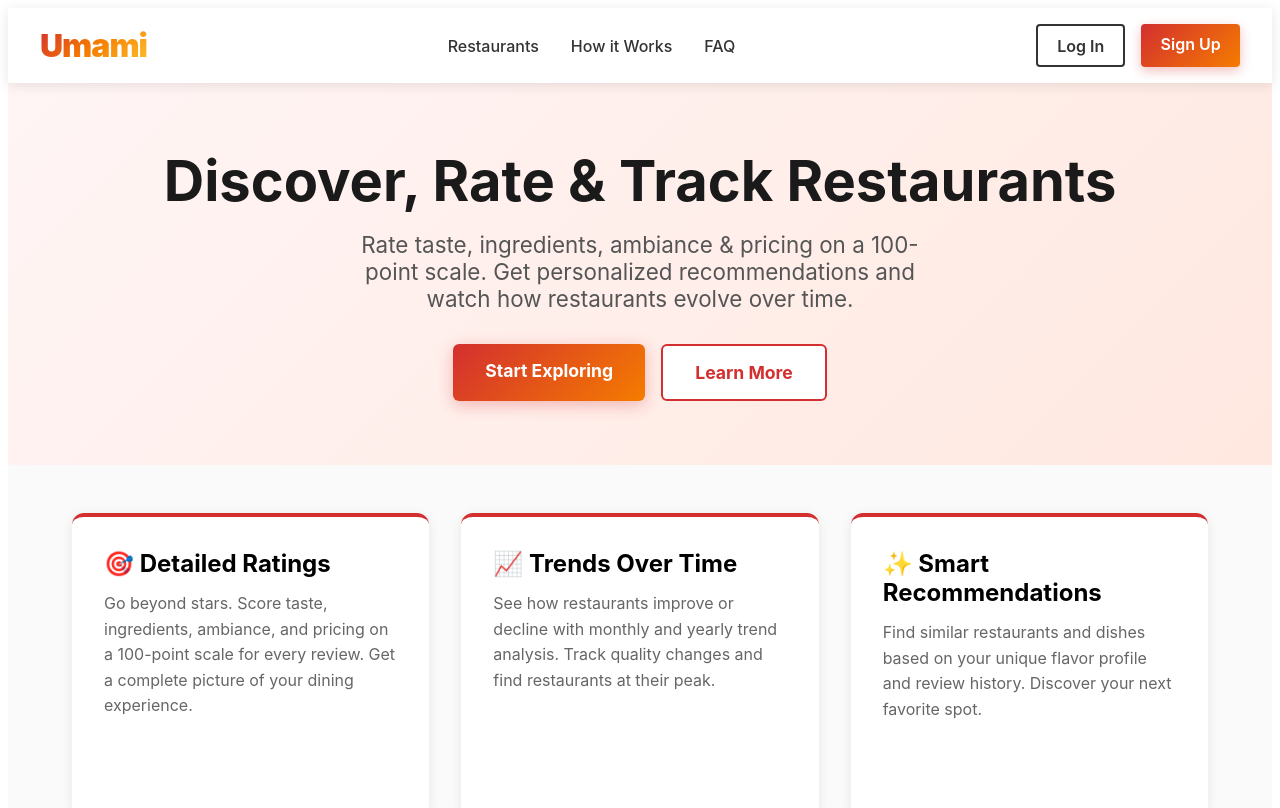
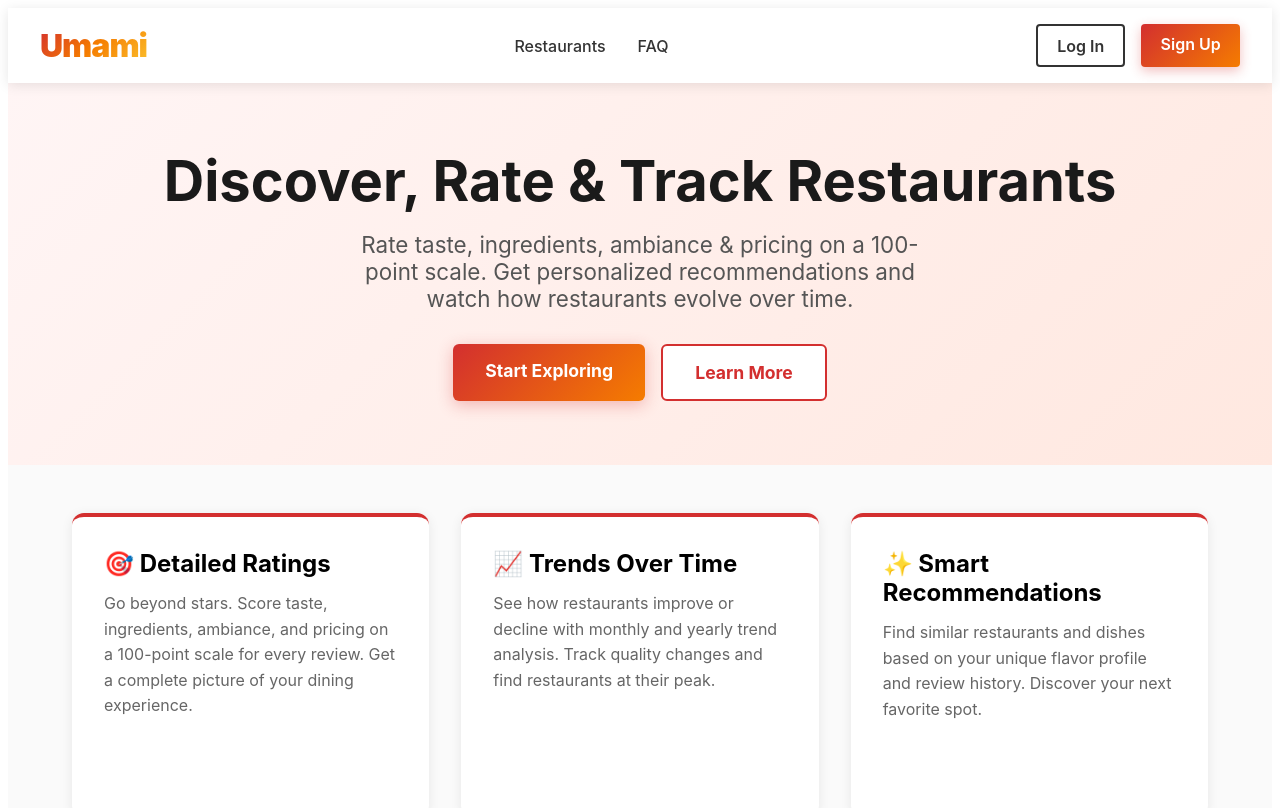
Before and after one commit to TaigaChang/food-review-app, a React (Vite) app in the folder client/: page / in a window 1280 px wide. Shown: the top 808 px of the page. Built offline with nearby package versions, Linux system fonts and the light colour scheme.

Commit message:
CHANGE: Add FAQ and combine how-it-works page into it.

```diff
--- a/client/src/App.jsx
+++ b/client/src/App.jsx
@@ -3,8 +3,7 @@ import { Routes, Route } from 'react-router-dom';
 import Header from './components/Header';
 import Homepage from './pages/home-page.jsx';
 import AuthPage from './pages/auth-page.jsx';
-import HowItWorks from './pages/how-it-works.jsx';
-import FAQ from './pages/faq.jsx';
+import FAQ from './pages/faq-page.jsx';
 
 function App() {
   return (
@@ -13,7 +12,6 @@ function App() {
       <Routes>
         <Route path="/" element={<Homepage />} />
         <Route path="/auth" element={<AuthPage />} />
-        <Route path="/how-it-works" element={<HowItWorks />} />
         <Route path="/faq" element={<FAQ />} />
       </Routes>
     </>
--- a/client/src/components/header.jsx
+++ b/client/src/components/header.jsx
@@ -8,7 +8,6 @@ export default function Header() {
       </div>
           <nav>
             <a href="#restaurants">Restaurants</a>
-            <a href="/how-it-works">How it Works</a>
             <a href="/faq">FAQ</a>
           </nav>
       <div className="auth-buttons">
```
Also changed, not shown: client/src/assets/homepage.jpg (added).
